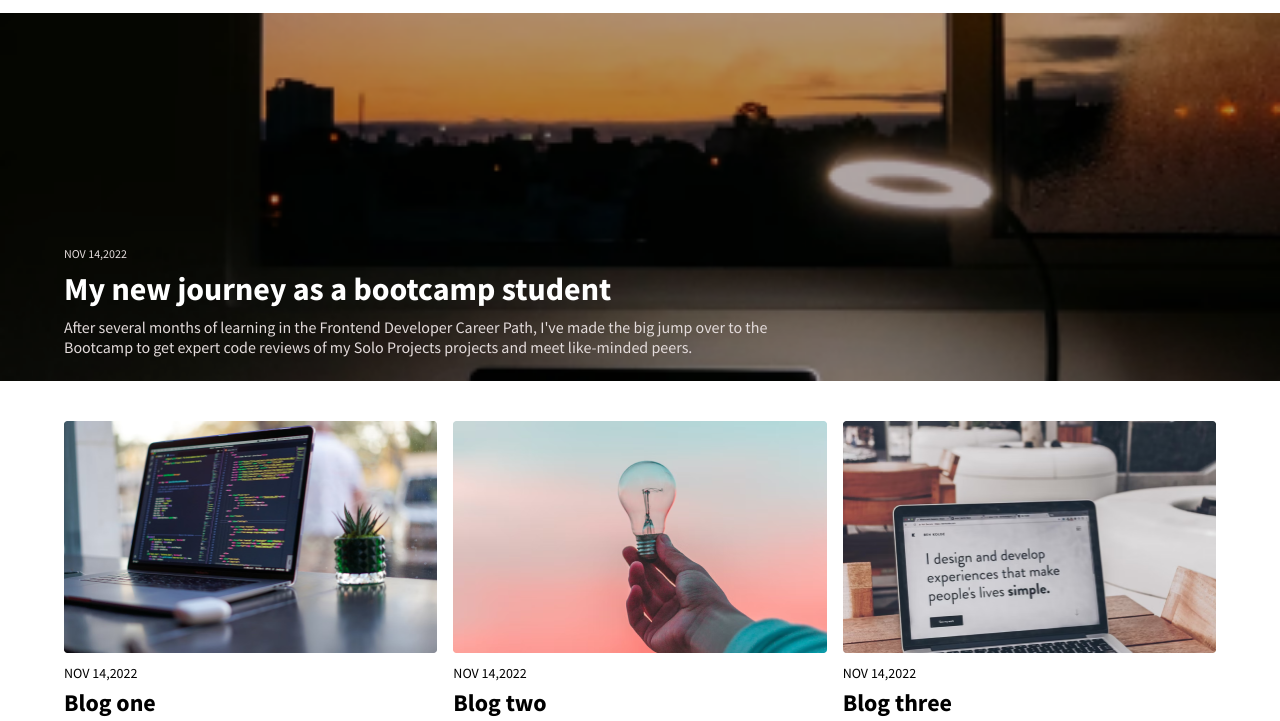
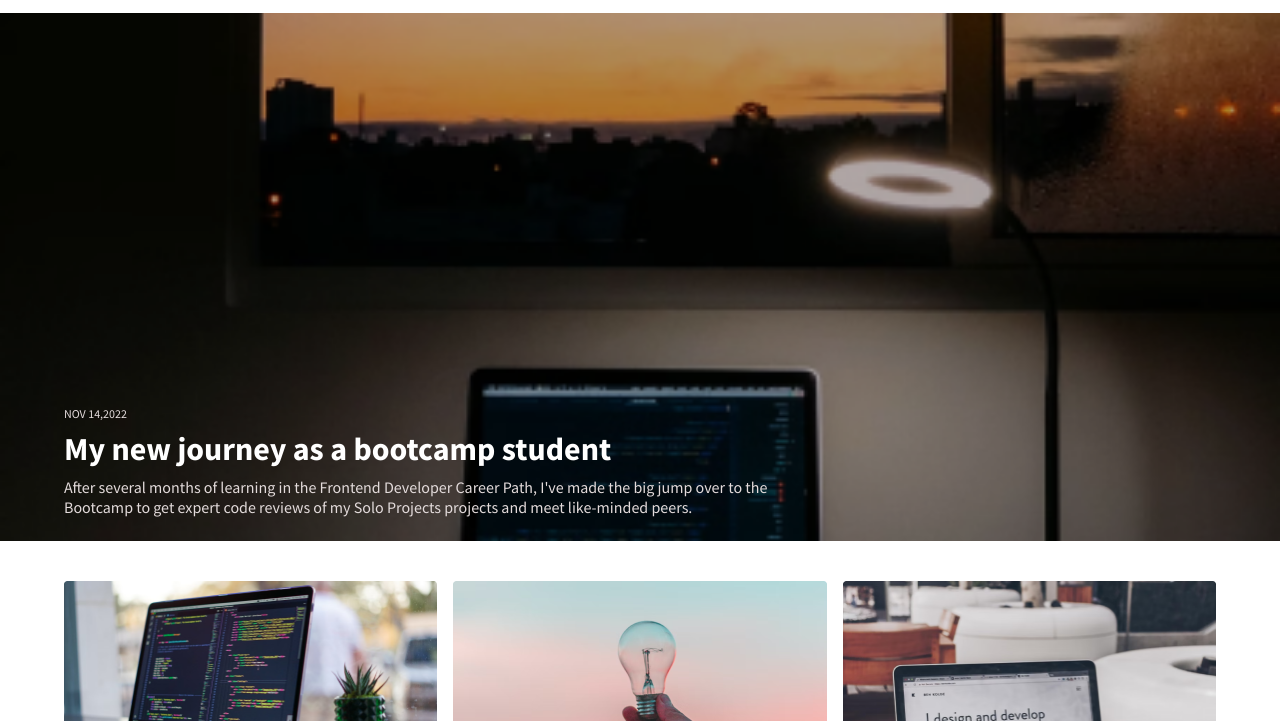
Before and after one commit to Pk9697/learning-journal, a plain HTML site: page index.html in a window 1280 px wide. Shown: the part 43-764 px from the top of the page. Drawn offline with Linux system fonts and the light colour scheme.

Commit message:
add media query to increase size of header on wider screens

```diff
--- a/style.css
+++ b/style.css
@@ -121,6 +121,7 @@ nav .container{
 header{
     background: #0000004F url(./images/article-image-hero.png);
     background-size: cover;
+    background-position: top;
     color: #FFFFFF;
     padding: 1.5em 0;
 }
@@ -129,7 +130,7 @@ header .container{
     display: flex;
     flex-direction: column;
     justify-content: end;
-    min-height: 40vh;
+    min-height: 35vh;
     /* margin-right: auto;
     margin-left: 0; */
     /* padding-left: 2em; */
@@ -202,4 +203,8 @@ main .container{
     .btn-view{
         grid-column: 2;
     }
+
+    header .container{
+        min-height: 60vh;
+    }
 }
```
